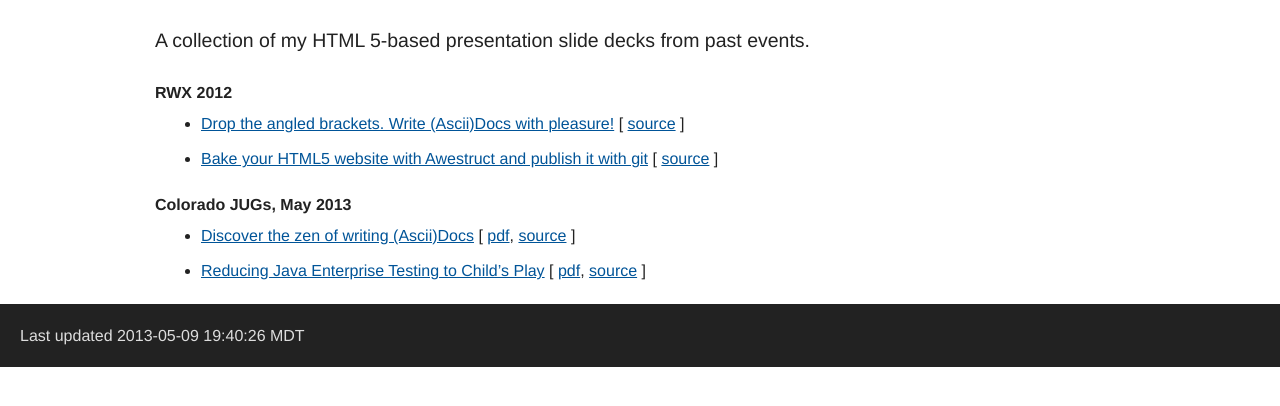
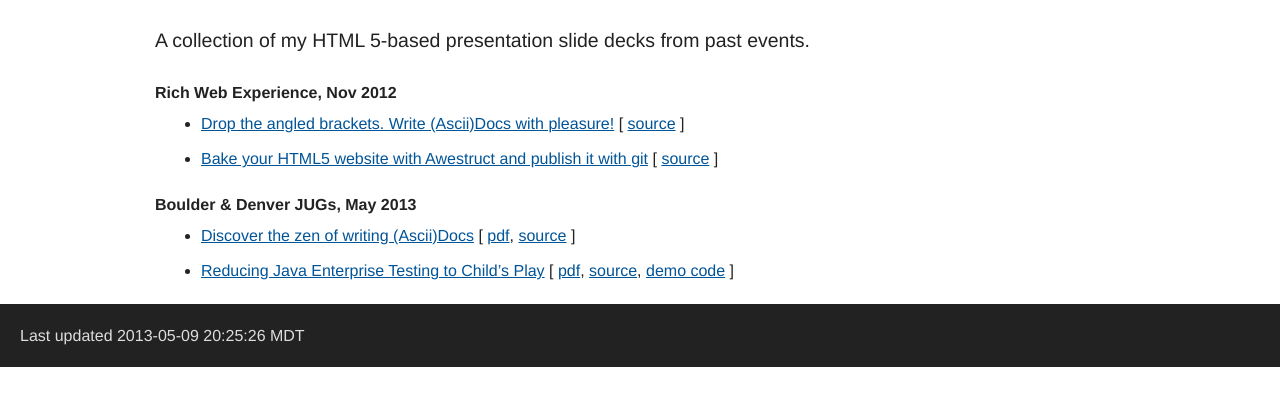
Before and after one commit to mojavelinux/decks, a plain HTML site: page index.html in a window 1280 px wide. Shown: the part 142-548 px from the top of the page. Drawn offline with Linux system fonts and the light colour scheme.

Commit message:
add link to demo code, update titles

```diff
--- a/index.html
+++ b/index.html
@@ -318,7 +318,7 @@ span.yellow-background { background-color: #fafa00; }
   <dl>
 
     <dt class="hdlist1">
-      RWX 2012
+      Rich Web Experience, Nov 2012
     </dt>
 
     <dd>
@@ -346,7 +346,7 @@ span.yellow-background { background-color: #fafa00; }
 
 
     <dt class="hdlist1">
-      Colorado JUGs, May 2013
+      Boulder &amp; Denver JUGs, May 2013
     </dt>
 
     <dd>
@@ -362,7 +362,7 @@ span.yellow-background { background-color: #fafa00; }
     </li>
 
     <li>
-      <p><a href="java-enterprise-testing/cojugs201305/index.html">Reducing Java Enterprise Testing to Child&#8217;s Play</a> [ <a href="https://dl.dropboxusercontent.com/u/29402588/slides/cojugs201305/java-enterprise-testing.pdf">pdf</a>, <a href="https://github.com/mojavelinux/decks/blob/master/java-enterprise-testing/slides.adoc">source</a> ]</p>
+      <p><a href="java-enterprise-testing/cojugs201305/index.html">Reducing Java Enterprise Testing to Child&#8217;s Play</a> [ <a href="https://dl.dropboxusercontent.com/u/29402588/slides/cojugs201305/java-enterprise-testing.pdf">pdf</a>, <a href="https://github.com/mojavelinux/decks/blob/master/java-enterprise-testing/slides.adoc">source</a>, <a href="https://github.com/mojavelinux/asciidoctor-servlet-demo">demo code</a> ]</p>
 
     </li>
 
@@ -386,7 +386,7 @@ span.yellow-background { background-color: #fafa00; }
     <div id="footer">
       <div id="footer-text">
 
-        Last updated 2013-05-09 19:40:26 MDT
+        Last updated 2013-05-09 20:25:26 MDT
       </div>
     </div>
   </body>
```
Also changed, not shown: 1 other file.
